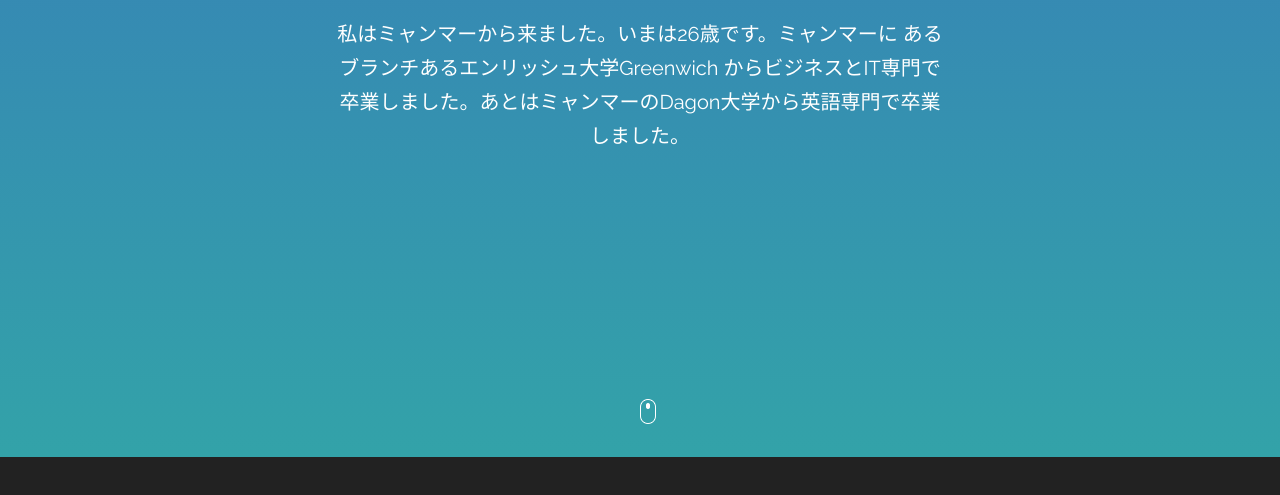
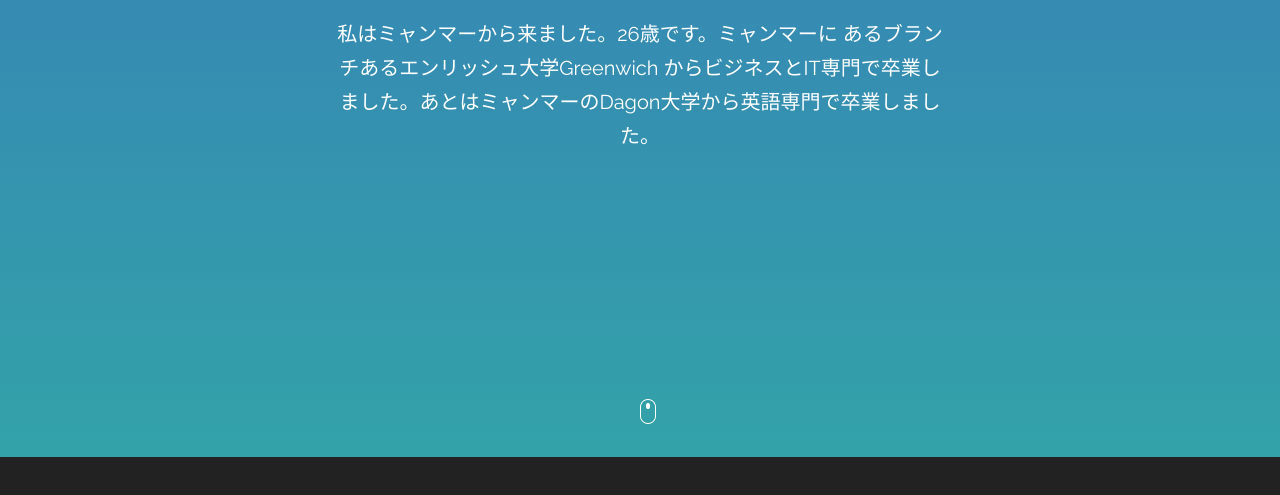
Before and after one commit to ThinnCherry/portfolio_thinncherryaung, a plain HTML site: page index.html in a window 1280 px wide. Shown: the part 343-838 px from the top of the page. Drawn offline with Linux system fonts and the light colour scheme.

Commit message:
Update index.html
update text

```diff
--- a/index.html
+++ b/index.html
@@ -71,7 +71,7 @@
                         <div class="welcome-first animate" data-animate="fadeInUp">
                             <h3>こんにちは</h3>
                         </div>
-                        <p class="animate" data-animate="fadeInUp">私はミャンマーから来ました。いまは26歳です。ミャンマーに あるブランチあるエンリッシュ大学Greenwich からビジネスとIT専門で卒業しました。あとはミャンマーのDagon大学から英語専門で卒業しました。</p>
+                        <p class="animate" data-animate="fadeInUp">私はミャンマーから来ました。26歳です。ミャンマーに あるブランチあるエンリッシュ大学Greenwich からビジネスとIT専門で卒業しました。あとはミャンマーのDagon大学から英語専門で卒業しました。</p>
                         <div class="scroll-down next-section animate" data-animate="fadeInUp"><img src="images/mouse-scroll.png" alt=""></div>
                     </div>
                 </div>
```
